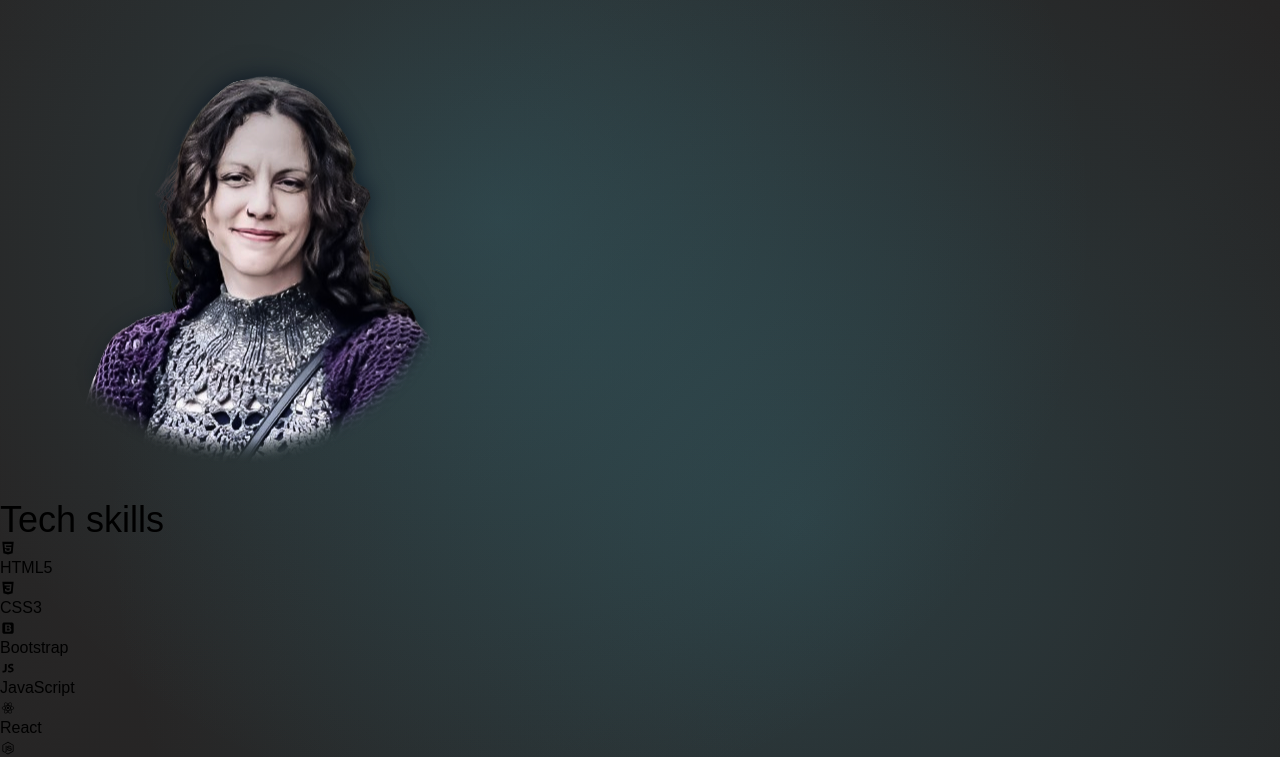
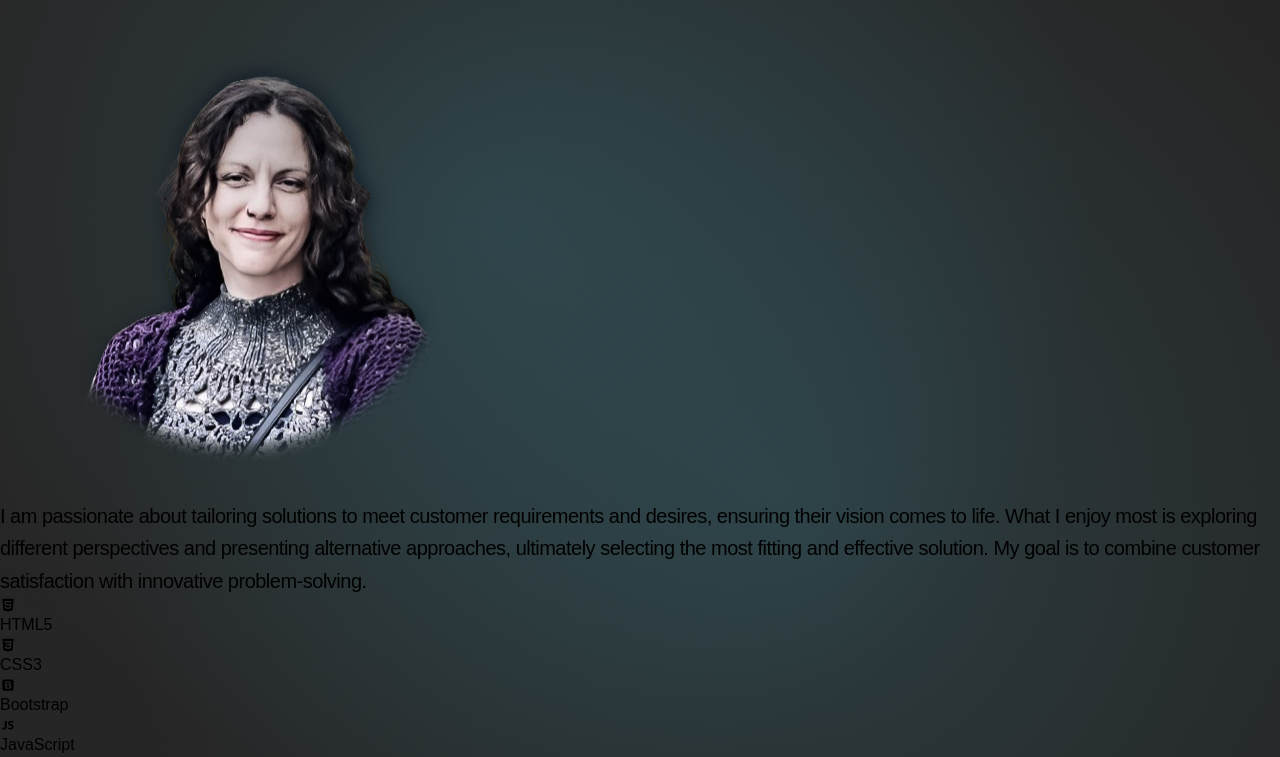
Before and after one commit to rekamakadi/portfolio, a React (Vite) app: page / in a window 1280 px wide. Shown: the part 380-1137 px from the top of the page. Built offline with nearby package versions, Linux system fonts and the light colour scheme; the HTML template or start-up script is replaced by a standard one.

Commit message:
[feat] add about me text

```diff
--- a/src/components/About.jsx
+++ b/src/components/About.jsx
@@ -43,7 +43,14 @@ const About = () => {
       className="max-w-[1300px] mx-auto p-6 grid md:grid-cols-2 gap-8 place-items-center"
       id="about"
     >
-      <h2 className="text-gray-200 text-3xl font-bold mb-4">Tech skills</h2>
+      <p className="text-gray-300 mb-6">
+        I am passionate about tailoring solutions to meet customer requirements
+        and desires, ensuring their vision comes to life. What I enjoy most is
+        exploring different perspectives and presenting alternative approaches,
+        ultimately selecting the most fitting and effective solution. My goal is
+        to combine customer satisfaction with innovative problem-solving.
+      </p>
+
       <div className="md:hidden p-6 flex flex-wrap gap-4 text-4xl justify-center">
         {iconDetails.map((detail, index) => (
           <div key={index} className="group relative">
```
